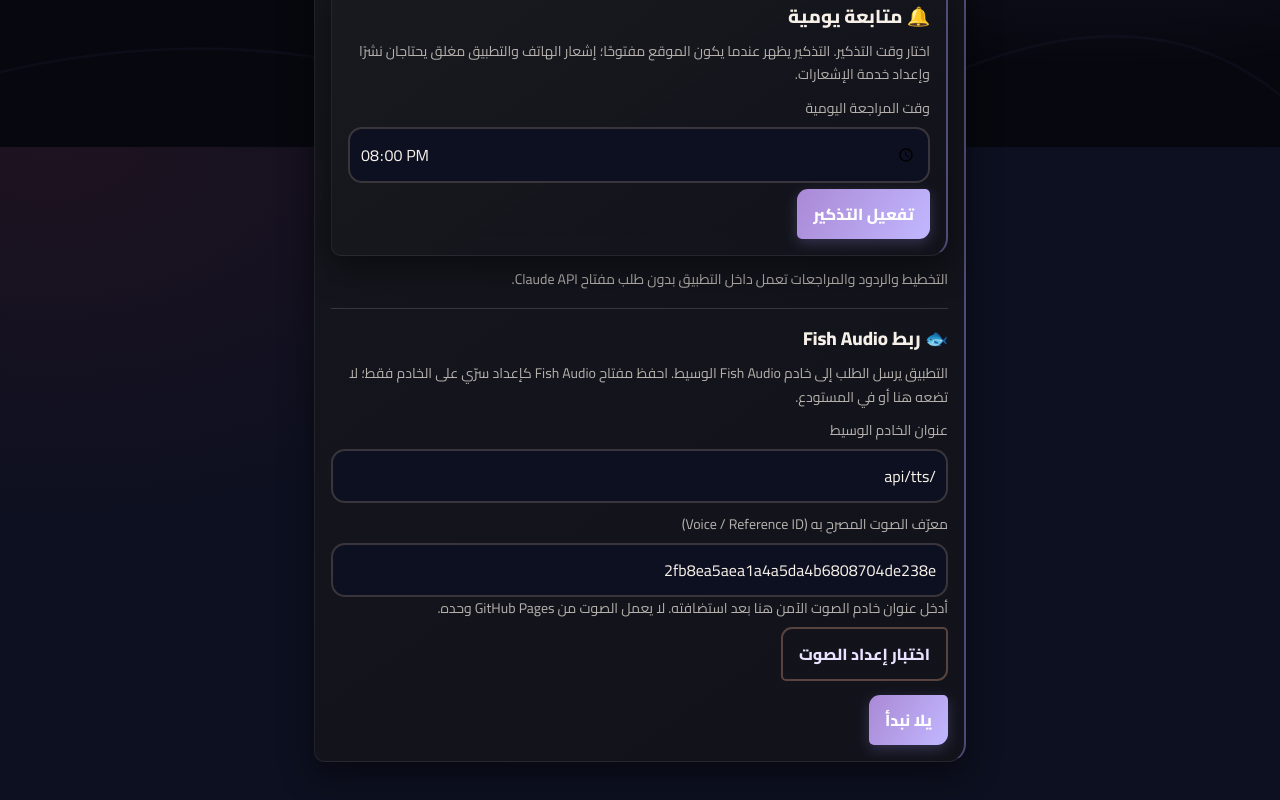
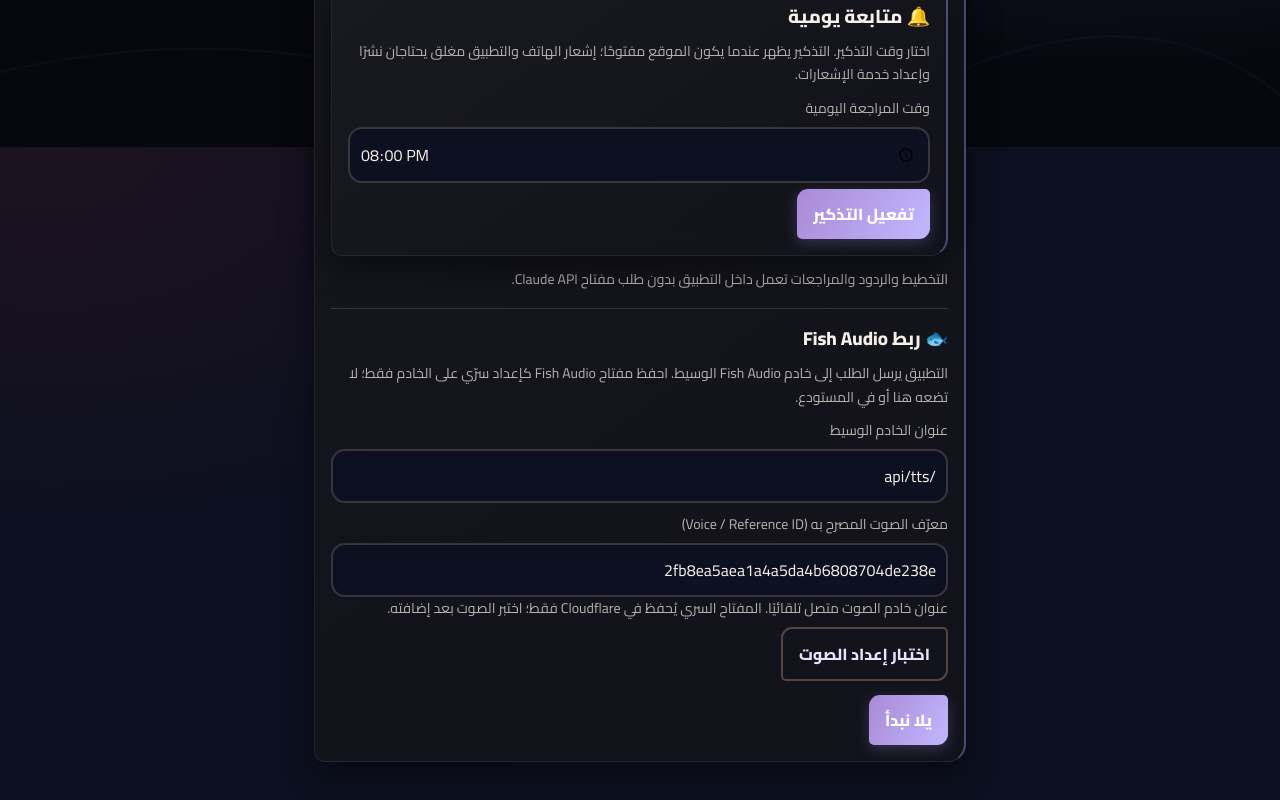
Before and after one commit to SR01064/modarribi, a plain HTML site: page index.html in a window 1280 px wide. Shown: the part 661-1461 px from the top of the page. Drawn offline with Linux system fonts and the light colour scheme.

Commit message:
Clarify Fish Audio setup instructions

```diff
--- a/index.html
+++ b/index.html
@@ -255,7 +255,7 @@ V.set=first=>{const p=S.p;return `<div class=card>${first?'<h2>أهلًا بيك
  <label>الشغل من الساعة</label><input class=in type=number data-k=ws value=${p.ws}><label>لحد الساعة</label><input class=in type=number data-k=we value=${p.we}>
  <div class=card><h3>🔔 متابعة يومية</h3><p>اختار وقت التذكير. التذكير يظهر عندما يكون الموقع مفتوحًا؛ إشعار الهاتف والتطبيق مغلق يحتاجان نشرًا وإعداد خدمة الإشعارات.</p><label>وقت المراجعة اليومية</label><input class=in type=time data-k=reminderTime value="${esc(p.reminderTime||'20:00')}"><button class=btn data-a=remEnable>${p.reminderEnabled?'إيقاف التذكير':'تفعيل التذكير'}</button></div>
  <p>التخطيط والردود والمراجعات تعمل داخل التطبيق بدون طلب مفتاح Claude API.</p>
- <div style="border-top:1px solid var(--ln);margin-top:16px;padding-top:12px"><h3>🐟 ربط Fish Audio</h3><p>التطبيق يرسل الطلب إلى خادم Fish Audio الوسيط. احفظ مفتاح Fish Audio كإعداد سرّي على الخادم فقط؛ لا تضعه هنا أو في المستودع.</p><label>عنوان الخادم الوسيط</label><input class=in type=url data-k=fishProxy value="${esc(p.fishProxy)}" placeholder="/api/tts"><label>معرّف الصوت المصرح به (Voice / Reference ID)</label><input class=in data-k=fishVoice value="${esc(p.fishVoice)}" placeholder="أدخل معرّف صوت من حسابك"><p>أدخل عنوان خادم الصوت الآمن هنا بعد استضافته. لا يعمل الصوت من GitHub Pages وحده.</p><button class="btn o" data-a=fishPreview>اختبار إعداد الصوت</button><small id=fishStatus style="display:block;margin-top:8px"></small><audio id=fishPlayer controls style="display:none;width:100%;margin-top:10px"></audio></div>
+ <div style="border-top:1px solid var(--ln);margin-top:16px;padding-top:12px"><h3>🐟 ربط Fish Audio</h3><p>التطبيق يرسل الطلب إلى خادم Fish Audio الوسيط. احفظ مفتاح Fish Audio كإعداد سرّي على الخادم فقط؛ لا تضعه هنا أو في المستودع.</p><label>عنوان الخادم الوسيط</label><input class=in type=url data-k=fishProxy value="${esc(p.fishProxy)}" placeholder="/api/tts"><label>معرّف الصوت المصرح به (Voice / Reference ID)</label><input class=in data-k=fishVoice value="${esc(p.fishVoice)}" placeholder="أدخل معرّف صوت من حسابك"><p>عنوان خادم الصوت متصل تلقائيًا. المفتاح السري يُحفظ في Cloudflare فقط؛ اختبر الصوت بعد إضافته.</p><button class="btn o" data-a=fishPreview>اختبار إعداد الصوت</button><small id=fishStatus style="display:block;margin-top:8px"></small><audio id=fishPlayer controls style="display:none;width:100%;margin-top:10px"></audio></div>
  ${first?'<button class=btn data-a=start>يلا نبدأ</button>':`<label>تعديل المواقيت بالدقايق</label>${Object.keys(PN).map(k=>`<label>${PN[k]}</label><input class=in type=number data-k="off.${k}" value=${S.off[k]||0}>`).join('')}
  <button class=btn data-a=exp>تصدير</button><label class=btn style="display:inline-block">استيراد<input type=file hidden data-k=imp></label><button class="btn o" data-a=reset>إعادة ضبط</button>`}</div>`};
 function render(){
```
